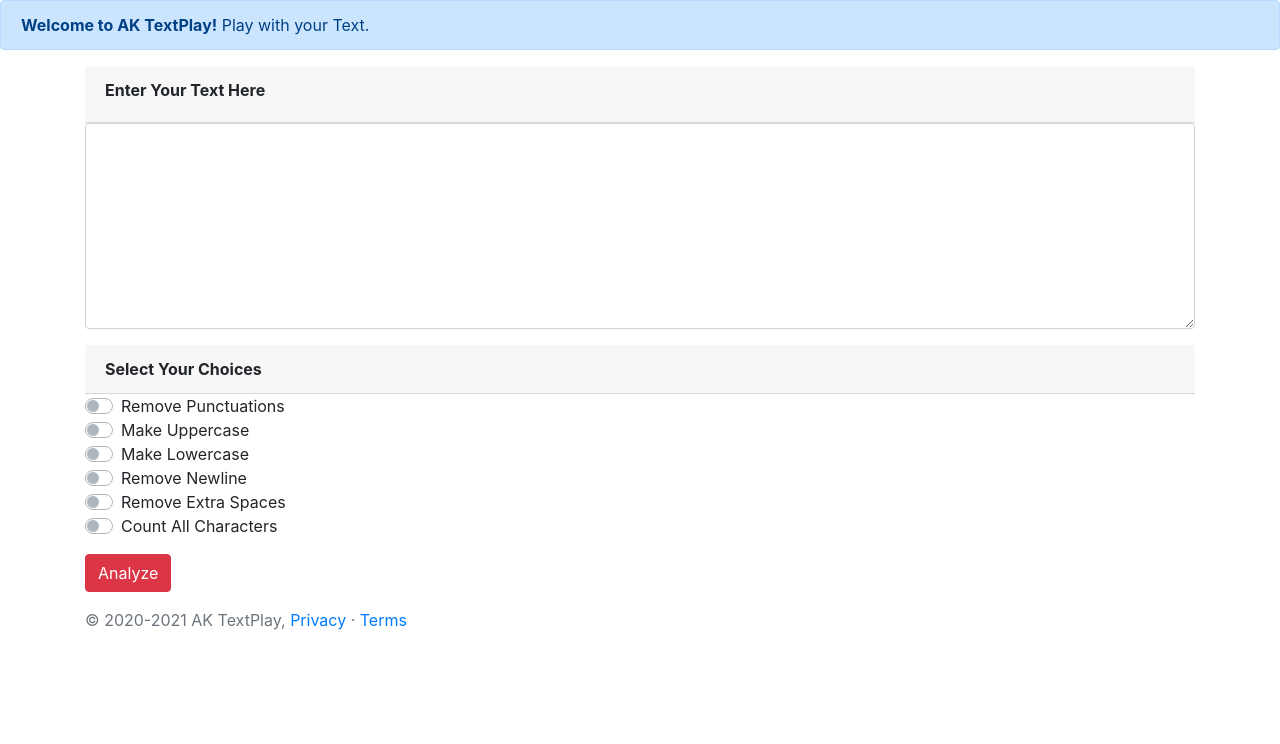
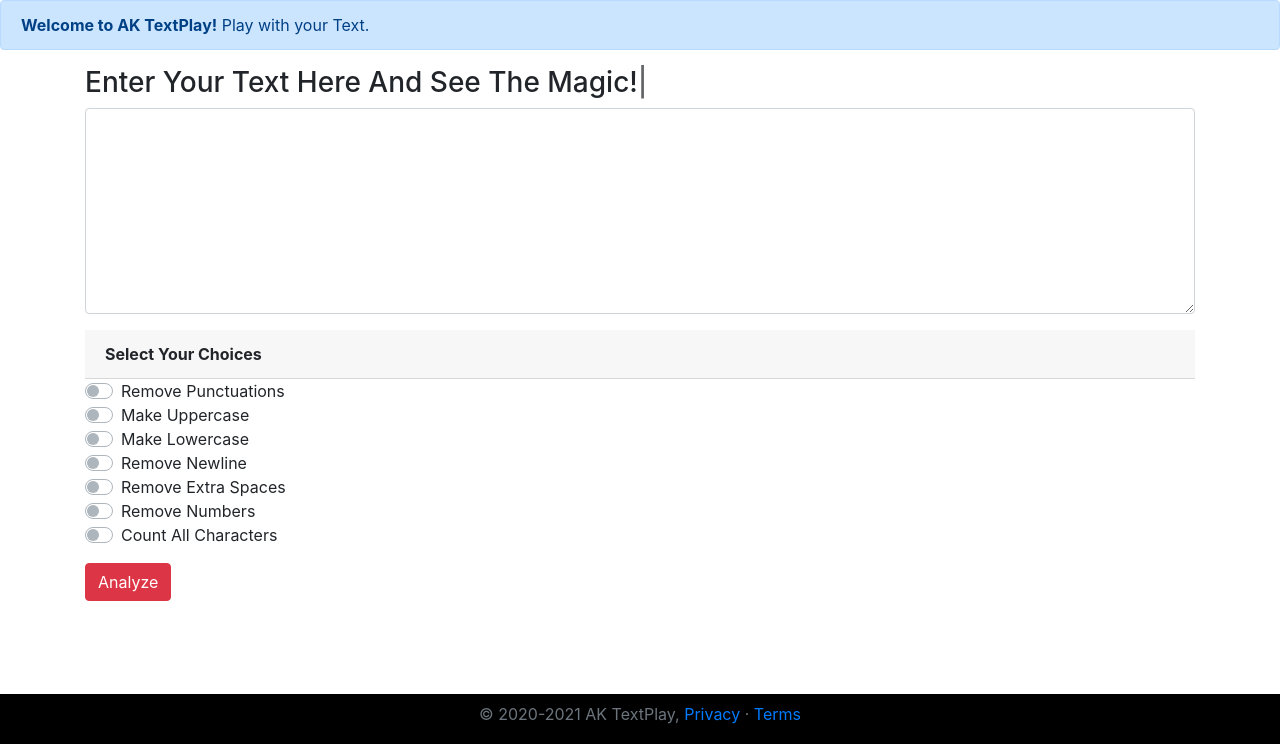
Before and after one commit to iamajaykharat/TextPlay-Django, a Django app: page / in a window 1280 px wide. Shown: the part 56-800 px from the top of the page. Run offline with Django 3.2, Linux system fonts and the light colour scheme; some libraries are stand-ins or nearby versions.

Commit message:
Update index.html
New script added for styling

```diff
--- a/templates/index.html
+++ b/templates/index.html
@@ -8,8 +8,24 @@
     <!-- Bootstrap CSS -->
     <link rel="stylesheet" href="https://stackpath.bootstrapcdn.com/bootstrap/4.5.0/css/bootstrap.min.css"
           integrity="sha384-9aIt2nRpC12Uk9gS9baDl411NQApFmC26EwAOH8WgZl5MYYxFfc+NcPb1dKGj7Sk" crossorigin="anonymous">
+      <!--Typed.js-->
+    <script type="text/javascript" src="https://cdn.jsdelivr.net/npm/typed.js"></script>
 
     <title>AK TextPlay</title>
+    <style>
+        	.footer {
+   		position: fixed;
+   		left: 0;
+   		bottom: 0;
+   		width: 100%;
+   		height: 50px;
+   		background-color: black;
+   		color: white;
+   		text-align: center;
+   		display: block;
+		}
+
+    </style>
 </head>
 <body>
 <nav class="navbar navbar-expand-lg navbar-dark bg-dark">
@@ -44,8 +60,8 @@
 <div class="container mt-2">
     <form action="analyze" method="post">{% csrf_token %}
         <div class="form-group">
-            <div class="card-header"><label for="exampleFormControlTextarea1"><strong>Enter Your Text
-                Here</strong></label></div>
+
+            <h3><span id="typed"></span></h3>
             <textarea class="form-control " name="text" id="exampleFormControlTextarea1" rows="8"></textarea>
         </div>
         <div class="card-header"><strong>Select Your Choices</strong></div>
@@ -70,6 +86,10 @@
             <label class="custom-control-label" for="customSwitch4">Remove Extra Spaces</label>
         </div>
         <div class="custom-control custom-switch">
+            <input type="checkbox" name="numberremover" class="custom-control-input" id="customSwitch5">
+            <label class="custom-control-label" for="customSwitch5">Remove Numbers</label>
+        </div>
+        <div class="custom-control custom-switch">
             <input type="checkbox" class="custom-control-input" name="charcount" id="customSwitch5">
             <label class="custom-control-label" for="customSwitch5">Count All Characters</label>
         </div>
@@ -78,8 +98,29 @@
         </div>
     </form>
 </div>
-<footer class="footer mb-2 py-3">
-    <div class="container mb-2">
+
+ <div id="typed-strings">
+  </div>
+
+<script>
+
+ var typed = new Typed('#typed',{
+                    strings:["Play With Your Text Here!","Enter Your Text Here And See The Magic!"],
+                    backSpeed: 15,
+                    smartBackspace: true,
+                    backDelay: 1200,
+                    startDelay: 1000,
+                    typeSpeed: 25,
+                    loop: false,
+
+                  });
+
+</script>
+
+
+
+<footer class="footer pt-2">
+    <div class="container">
         <span class="text-muted">© 2020-2021 AK TextPlay, <a href="#">Privacy</a> · <a href="#">Terms</a></span>
     </div>
 </footer>
@@ -96,5 +137,6 @@
 <script src="https://stackpath.bootstrapcdn.com/bootstrap/4.5.0/js/bootstrap.min.js"
         integrity="sha384-OgVRvuATP1z7JjHLkuOU7Xw704+h835Lr+6QL9UvYjZE3Ipu6Tp75j7Bh/kR0JKI"
         crossorigin="anonymous"></script>
+
 </body>
 </html>
```
